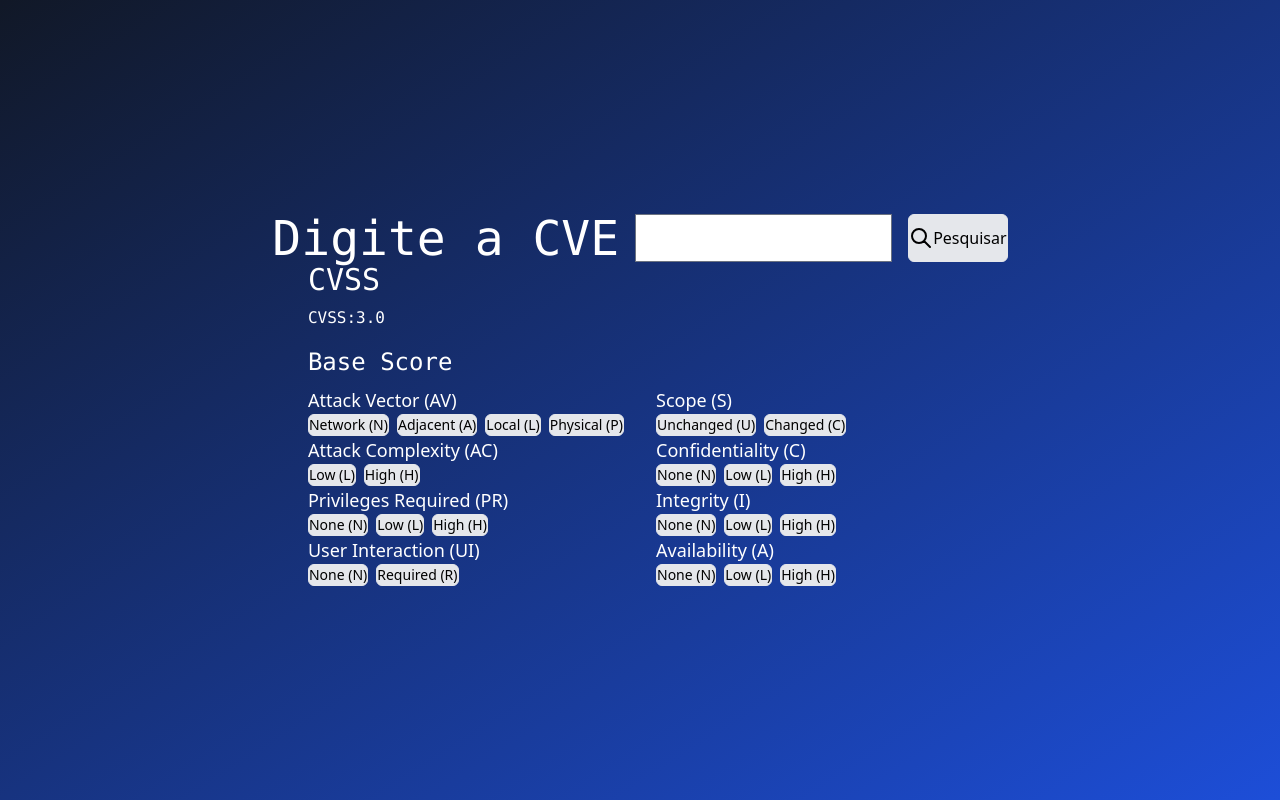
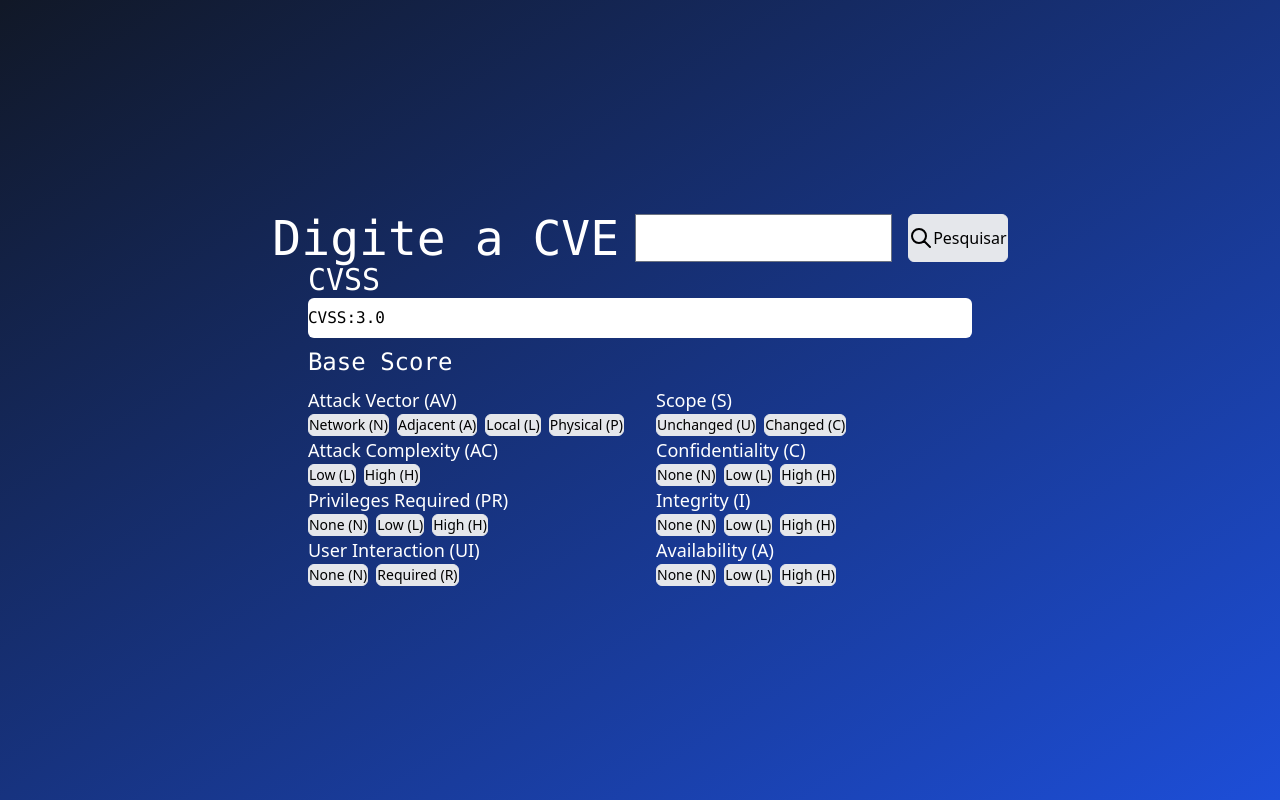
Before and after one commit to luanlazz/security-app, a React app in the folder frontend/: page / in a window 1280 px wide. Built offline with nearby package versions, Linux system fonts and the light colour scheme.

Commit message:
Refactor on CVSS component and options

```diff
--- a/frontend/src/components/cvss/cvssComponent.jsx
+++ b/frontend/src/components/cvss/cvssComponent.jsx
@@ -1,41 +1,20 @@
 import React from 'react'
 import PropTypes from 'prop-types'
 
-const CVSSComponent = ({ cvss, setCvss, name, value, label }) => {
-	const handleCVSS = (event) => {
-		const split = event.target.id.split('_')
-
-		setCvss((old) => ({
-			...old,
-			[split[0]]: split[1]
-		}))
-	}
-
+const CVSSComponent = ({ label, children }) => {
 	return (
 		<>
-			<input id={`${name}_${value}`} type='radio' name={name} value={value} />
-			<div
-				id={`${name}_${value}_label`}
-				htmlFor={`${name}_${value}`}
-				className={'w-2/1 flex items-center justify-center rounded-md border border-gray-200 bg-gray-200 text-black hover:bg-gray-300 '.concat(
-					cvss[name] === value ? 'text-red-700' : 'text-black'
-				)}
-				onClick={handleCVSS}
-				onKeyDown={handleCVSS}
-				role='button'
-				tabIndex='0'
-			>
-				{label} ({value})
+			<div className='flex flex-col'>
+				<div className='text-lg'>{label}</div>
+
+				<div className='flex gap-2 flex-row text-sm'>{children}</div>
 			</div>
 		</>
 	)
 }
 CVSSComponent.propTypes = {
-	cvss: PropTypes.objectOf(PropTypes.object).isRequired,
-	setCvss: PropTypes.func.isRequired,
-	name: PropTypes.string.isRequired,
-	value: PropTypes.string.isRequired,
-	label: PropTypes.string.isRequired
+	label: PropTypes.string.isRequired,
+	children: PropTypes.node.isRequired
 }
 
 export default CVSSComponent
--- /dev/null
+++ b/frontend/src/components/cvss/cvssOption.jsx
@@ -0,0 +1,41 @@
+import React from 'react'
+import PropTypes from 'prop-types'
+
+const CVSSOption = ({ cvss, setCvss, name, value, label }) => {
+	const handleCVSS = (event) => {
+		const split = event.target.id.split('_')
+
+		setCvss((old) => ({
+			...old,
+			[split[0]]: split[1]
+		}))
+	}
+
+	return (
+		<>
+			<input id={`${name}_${value}`} type='radio' name={name} value={value} />
+			<div
+				id={`${name}_${value}_label`}
+				htmlFor={`${name}_${value}`}
+				className={'w-2/1 flex items-center justify-center rounded-md border border-gray-200 bg-gray-200 text-black hover:bg-gray-300 '.concat(
+					cvss[name] === value ? 'text-red-700' : 'text-black'
+				)}
+				onClick={handleCVSS}
+				onKeyDown={handleCVSS}
+				role='button'
+				tabIndex='0'
+			>
+				{label} ({value})
+			</div>
+		</>
+	)
+}
+CVSSOption.propTypes = {
+	cvss: PropTypes.objectOf(PropTypes.object).isRequired,
+	setCvss: PropTypes.func.isRequired,
+	name: PropTypes.string.isRequired,
+	value: PropTypes.string.isRequired,
+	label: PropTypes.string.isRequired
+}
+
+export default CVSSOption
--- /dev/null
+++ b/frontend/src/components/cvss/index.js
@@ -0,0 +1,2 @@
+export { default as CVSSOption } from './cvssOption'
+export { default as CVSSComponent } from './cvssComponent'
--- a/frontend/src/components/home/Home.jsx
+++ b/frontend/src/components/home/Home.jsx
@@ -1,5 +1,5 @@
 import React, { useEffect, useState } from 'react'
-import CVSSComponent from '../cvss/cvssComponent'
+import { CVSSOption, CVSSComponent } from '../cvss'
 import api from '../../services/api'
 
 import './style.scss'
@@ -27,15 +27,6 @@ const Home = () => {
 		setForm((old) => ({
 			...old,
 			[name]: value
-		}))
-	}
-
-	const handleCVSS = (event) => {
-		const split = event.target.id.split('_')
-
-		setCvss((old) => ({
-			...old,
-			[split[0]]: split[1]
 		}))
 	}
 
@@ -143,335 +134,58 @@ const Home = () => {
 
 			<div className='flex flex-col'>
 				<div className='font-mono text-3xl'>CVSS</div>
-				<div className='font-mono py-2 text-1xl'>{cvssVector}</div>
+				<div className='font-mono py-2 text-1xl bg-white rounded-md text-black'>{cvssVector}</div>
 
 				<div className='font-mono py-2 text-2xl'>Base Score</div>
 				<div className='grid gap-8 grid-cols-2'>
 					<div id='col-1-base'>
-						<div className='flex flex-col'>
-							<div className='text-lg'>Attack Vector (AV)</div>
+						<CVSSComponent label='Attack Vector (AV)'>
+							<CVSSOption cvss={cvss} setCvss={setCvss} name='AV' value='N' label='Network' />
+							<CVSSOption cvss={cvss} setCvss={setCvss} name='AV' value='A' label='Adjacent' />
+							<CVSSOption cvss={cvss} setCvss={setCvss} name='AV' value='L' label='Local' />
+							<CVSSOption cvss={cvss} setCvss={setCvss} name='AV' value='P' label='Physical' />
+						</CVSSComponent>
 
-							<div className='flex gap-2 flex-row text-sm'>
-								<CVSSComponent cvss={cvss} setCvss={setCvss} name='AV' value='N' label='Network' />
-								<CVSSComponent cvss={cvss} setCvss={setCvss} name='AV' value='A' label='Adjacent' />
-								<CVSSComponent cvss={cvss} setCvss={setCvss} name='AV' value='L' label='Local' />
-								<CVSSComponent cvss={cvss} setCvss={setCvss} name='AV' value='P' label='Physical' />
-							</div>
-						</div>
+						<CVSSComponent label='Attack Complexity (AC)'>
+							<CVSSOption cvss={cvss} setCvss={setCvss} name='AC' value='L' label='Low' />
+							<CVSSOption cvss={cvss} setCvss={setCvss} name='AC' value='H' label='High' />
+						</CVSSComponent>
 
-						<div className='flex flex-col'>
-							<div className='text-lg'>Attack Complexity (AC)</div>
+						<CVSSComponent label='Privileges Required (PR)'>
+							<CVSSOption cvss={cvss} setCvss={setCvss} name='PR' value='N' label='None' />
+							<CVSSOption cvss={cvss} setCvss={setCvss} name='PR' value='L' label='Low' />
+							<CVSSOption cvss={cvss} setCvss={setCvss} name='PR' value='H' label='High' />
+						</CVSSComponent>
 
-							<div className='flex gap-2 flex-row text-sm'>
-								<input id='AC_L' type='radio' name='AV' value='L' />
-								<div
-									id='AC_L_label'
-									htmlFor='AC_L'
-									className={'w-2/1 flex items-center justify-center rounded-md border border-gray-200 bg-gray-200 text-black hover:bg-gray-300 '.concat(
-										cvss.AC === 'L' ? 'text-red-700' : 'text-black'
-									)}
-									onClick={handleCVSS}
-									onKeyDown={handleCVSS}
-									role='button'
-									tabIndex='0'
-								>
-									Low (L)
-								</div>
-
-								<input id='AC_H' type='radio' name='AV' value='H' />
-								<div
-									id='AC_H_label'
-									htmlFor='AC_H'
-									className={'w-2/1 flex items-center justify-center rounded-md border border-gray-200 bg-gray-200 text-black hover:bg-gray-300 '.concat(
-										cvss.AC === 'H' ? ' text-red-700 ' : ' text-black '
-									)}
-									onClick={handleCVSS}
-									onKeyDown={handleCVSS}
-									role='button'
-									tabIndex='0'
-								>
-									High (H)
-								</div>
-							</div>
-						</div>
-
-						<div className='flex flex-col'>
-							<div className='text-lg'>Privileges Required (PR)</div>
-
-							<div className='flex gap-2 flex-row text-sm'>
-								<input id='PR_N' type='radio' name='AV' value='N' />
-								<div
-									id='PR_N_label'
-									htmlFor='PR_N'
-									className={'w-2/1 flex items-center justify-center rounded-md border border-gray-200 bg-gray-200 text-black hover:bg-gray-300 '.concat(
-										cvss.PR === 'N' ? 'text-red-700' : 'text-black'
-									)}
-									onClick={handleCVSS}
-									onKeyDown={handleCVSS}
-									role='button'
-									tabIndex='0'
-								>
-									None (N)
-								</div>
-
-								<input id='PR_L' type='radio' name='AV' value='L' />
-								<div
-									id='PR_L_label'
-									htmlFor='PR_L'
-									className={'w-2/1 flex items-center justify-center rounded-md border border-gray-200 bg-gray-200 text-black hover:bg-gray-300 '.concat(
-										cvss.PR === 'L' ? 'text-red-700' : 'text-black'
-									)}
-									onClick={handleCVSS}
-									onKeyDown={handleCVSS}
-									role='button'
-									tabIndex='0'
-								>
-									Low (L)
-								</div>
-
-								<input id='PR_H' type='radio' name='AV' value='H' />
-								<div
-									id='PR_H_label'
-									htmlFor='PR_H'
-									className={'w-2/1 flex items-center justify-center rounded-md border border-gray-200 bg-gray-200 text-black hover:bg-gray-300 '.concat(
-										cvss.PR === 'H' ? ' text-red-700 ' : ' text-black '
-									)}
-									onClick={handleCVSS}
-									onKeyDown={handleCVSS}
-									role='button'
-									tabIndex='0'
-								>
-									High (H)
-								</div>
-							</div>
-						</div>
-
-						<div className='flex flex-col'>
-							<div className='text-lg'>User Interaction (UI)</div>
-
-							<div className='flex gap-2 flex-row text-sm'>
-								<input id='UI_N' type='radio' name='AV' value='N' />
-								<div
-									id='UI_N_label'
-									htmlFor='UI_N'
-									className={'w-2/1 flex items-center justify-center rounded-md border border-gray-200 bg-gray-200 text-black hover:bg-gray-300 '.concat(
-										cvss.UI === 'N' ? 'text-red-700' : 'text-black'
-									)}
-									onClick={handleCVSS}
-									onKeyDown={handleCVSS}
-									role='button'
-									tabIndex='0'
-								>
-									None (N)
-								</div>
-
-								<input id='UI_R' type='radio' name='AV' value='R' />
-								<div
-									id='UI_R_label'
-									htmlFor='UI_R'
-									className={'w-2/1 flex items-center justify-center rounded-md border border-gray-200 bg-gray-200 text-black hover:bg-gray-300 '.concat(
-										cvss.UI === 'R' ? 'text-red-700' : 'text-black'
-									)}
-									onClick={handleCVSS}
-									onKeyDown={handleCVSS}
-									role='button'
-									tabIndex='0'
-								>
-									Required (R)
-								</div>
-							</div>
-						</div>
+						<CVSSComponent label='User Interaction (UI)'>
+							<CVSSOption cvss={cvss} setCvss={setCvss} name='UI' value='N' label='None' />
+							<CVSSOption cvss={cvss} setCvss={setCvss} name='UI' value='R' label='Required' />
+						</CVSSComponent>
 					</div>
 
 					<div id='col-2-base'>
-						<div className='flex flex-col'>
-							<div className='text-lg'>Scope (S)</div>
+						<CVSSComponent label='Scope (S)'>
+							<CVSSOption cvss={cvss} setCvss={setCvss} name='S' value='U' label='Unchanged' />
+							<CVSSOption cvss={cvss} setCvss={setCvss} name='S' value='C' label='Changed' />
+						</CVSSComponent>
 
-							<div className='flex gap-2 flex-row text-sm'>
-								<input id='S_U' type='radio' name='AV' value='U' />
-								<div
-									id='S_U_label'
-									htmlFor='S_U'
-									className={'w-2/1 flex items-center justify-center rounded-md border border-gray-200 bg-gray-200 text-black hover:bg-gray-300 '.concat(
-										cvss.S === 'U' ? 'text-red-700' : 'text-black'
-									)}
-									onClick={handleCVSS}
-									onKeyDown={handleCVSS}
-									role='button'
-									tabIndex='0'
-								>
-									Unchanged (U)
-								</div>
+						<CVSSComponent label='Confidentiality (C)'>
+							<CVSSOption cvss={cvss} setCvss={setCvss} name='C' value='N' label='None' />
+							<CVSSOption cvss={cvss} setCvss={setCvss} name='C' value='L' label='Low' />
+							<CVSSOption cvss={cvss} setCvss={setCvss} name='C' value='H' label='High' />
+						</CVSSComponent>
 
-								<input id='S_C' type='radio' name='AV' value='C' />
-								<div
-									id='S_C_label'
-									htmlFor='S_C'
-									className={'w-2/1 flex items-center justify-center rounded-md border border-gray-200 bg-gray-200 text-black hover:bg-gray-300 '.concat(
-										cvss.S === 'C' ? 'text-red-700' : 'text-black'
-									)}
-									onClick={handleCVSS}
-									onKeyDown={handleCVSS}
-									role='button'
-									tabIndex='0'
-								>
-									Changed (C)
-								</div>
-							</div>
-						</div>
+						<CVSSComponent label='Integrity (I)'>
+							<CVSSOption cvss={cvss} setCvss={setCvss} name='I' value='N' label='None' />
+							<CVSSOption cvss={cvss} setCvss={setCvss} name='I' value='L' label='Low' />
+							<CVSSOption cvss={cvss} setCvss={setCvss} name='I' value='H' label='High' />
+						</CVSSComponent>
 
-						<div className='flex flex-col'>
-							<div className='text-lg'>Confidentiality (C)</div>
-
-							<div className='flex gap-2 flex-row text-sm'>
-								<input id='C_N' type='radio' name='AV' value='N' />
-								<div
-									id='C_N_label'
-									htmlFor='C_N'
-									className={'w-2/1 flex items-center justify-center rounded-md border border-gray-200 bg-gray-200 text-black hover:bg-gray-300 '.concat(
-										cvss.C === 'N' ? 'text-red-700' : 'text-black'
-									)}
-									onClick={handleCVSS}
-									onKeyDown={handleCVSS}
-									role='button'
-									tabIndex='0'
-								>
-									None (N)
-								</div>
-
-								<input id='C_L' type='radio' name='AV' value='L' />
-								<div
-									id='C_L_label'
-									htmlFor='C_L'
-									className={'w-2/1 flex items-center justify-center rounded-md border border-gray-200 bg-gray-200 text-black hover:bg-gray-300 '.concat(
-										cvss.C === 'L' ? 'text-red-700' : 'text-black'
-									)}
-									onClick={handleCVSS}
-									onKeyDown={handleCVSS}
-									role='button'
-									tabIndex='0'
-								>
-									Low (L)
-								</div>
-
-								<input id='C_H' type='radio' name='AV' value='H' />
-								<div
-									id='C_H_label'
-									htmlFor='C_H'
-									className={'w-2/1 flex items-center justify-center rounded-md border border-gray-200 bg-gray-200 text-black hover:bg-gray-300 '.concat(
-										cvss.C === 'H' ? 'text-red-700' : 'text-black'
-									)}
-									onClick={handleCVSS}
-									onKeyDown={handleCVSS}
-									role='button'
-									tabIndex='0'
-								>
-									High (H)
-								</div>
-							</div>
-						</div>
-
-						<div className='flex flex-col'>
-							<div className='text-lg'>Integrity (I)</div>
-
-							<div className='flex gap-2 flex-row text-sm'>
-								<input id='I_N' type='radio' name='AV' value='N' />
-								<div
-									id='I_N_label'
-									htmlFor='I_N'
-									className={'w-2/1 flex items-center justify-center rounded-md border border-gray-200 bg-gray-200 text-black hover:bg-gray-300 '.concat(
-										cvss.I === 'N' ? 'text-red-700' : 'text-black'
-									)}
-									onClick={handleCVSS}
-									onKeyDown={handleCVSS}
-									role='button'
-									tabIndex='0'
-								>
-									None (N)
-								</div>
-
-								<input id='I_L' type='radio' name='AV' value='L' />
-								<div
-									id='I_L_label'
-									htmlFor='I_L'
-									className={'w-2/1 flex items-center justify-center rounded-md border border-gray-200 bg-gray-200 text-black hover:bg-gray-300 '.concat(
-										cvss.I === 'L' ? 'text-red-700' : 'text-black'
-									)}
-									onClick={handleCVSS}
-									onKeyDown={handleCVSS}
-									role='button'
-									tabIndex='0'
-								>
-									Low (L)
-								</div>
-
-								<input id='I_H' type='radio' name='AV' value='H' />
-								<div
-									id='I_H_label'
-									htmlFor='I_H'
-									className={'w-2/1 flex items-center justify-center rounded-md border border-gray-200 bg-gray-200 text-black hover:bg-gray-300 '.concat(
-										cvss.I === 'H' ? 'text-red-700' : 'text-black'
-									)}
-									onClick={handleCVSS}
-									onKeyDown={handleCVSS}
-									role='button'
-									tabIndex='0'
-								>
-									High (H)
-								</div>
-							</div>
-						</div>
-
-						<div className='flex flex-col'>
-							<div className='text-lg'>Availability (A)</div>
-
-							<div className='flex gap-2 flex-row text-sm'>
-								<input id='A_N' type='radio' name='AV' value='N' />
-								<div
-									id='A_N_label'
-									htmlFor='A_N'
-									className={'w-2/1 flex items-center justify-center rounded-md border border-gray-200 bg-gray-200 text-black hover:bg-gray-300 '.concat(
-										cvss.A === 'N' ? 'text-red-700' : 'text-black'
-									)}
-									onClick={handleCVSS}
-									onKeyDown={handleCVSS}
-									role='button'
-									tabIndex='0'
-								>
-									None (N)
-								</div>
-
-								<input id='A_L' type='radio' name='AV' value='L' />
-								<div
-									id='A_L_label'
-									htmlFor='A_L'
-									className={'w-2/1 flex items-center justify-center rounded-md border border-gray-200 bg-gray-200 text-black hover:bg-gray-300 '.concat(
-										cvss.A === 'L' ? 'text-red-700' : 'text-black'
-									)}
-									onClick={handleCVSS}
-									onKeyDown={handleCVSS}
-									role='button'
-									tabIndex='0'
-								>
-									Low (L)
-								</div>
-
-								<input id='A_H' type='radio' name='AV' value='H' />
-								<div
-									id='A_H_label'
-									htmlFor='A_H'
-									className={'w-2/1 flex items-center justify-center rounded-md border border-gray-200 bg-gray-200 text-black hover:bg-gray-300 '.concat(
-										cvss.A === 'H' ? 'text-red-700' : 'text-black'
-									)}
-									onClick={handleCVSS}
-									onKeyDown={handleCVSS}
-									role='button'
-									tabIndex='0'
-								>
-									High (H)
-								</div>
-							</div>
-						</div>
+						<CVSSComponent label='Availability (A)'>
+							<CVSSOption cvss={cvss} setCvss={setCvss} name='A' value='N' label='None' />
+							<CVSSOption cvss={cvss} setCvss={setCvss} name='A' value='L' label='Low' />
+							<CVSSOption cvss={cvss} setCvss={setCvss} name='A' value='H' label='High' />
+						</CVSSComponent>
 					</div>
 				</div>
 			</div>
```
